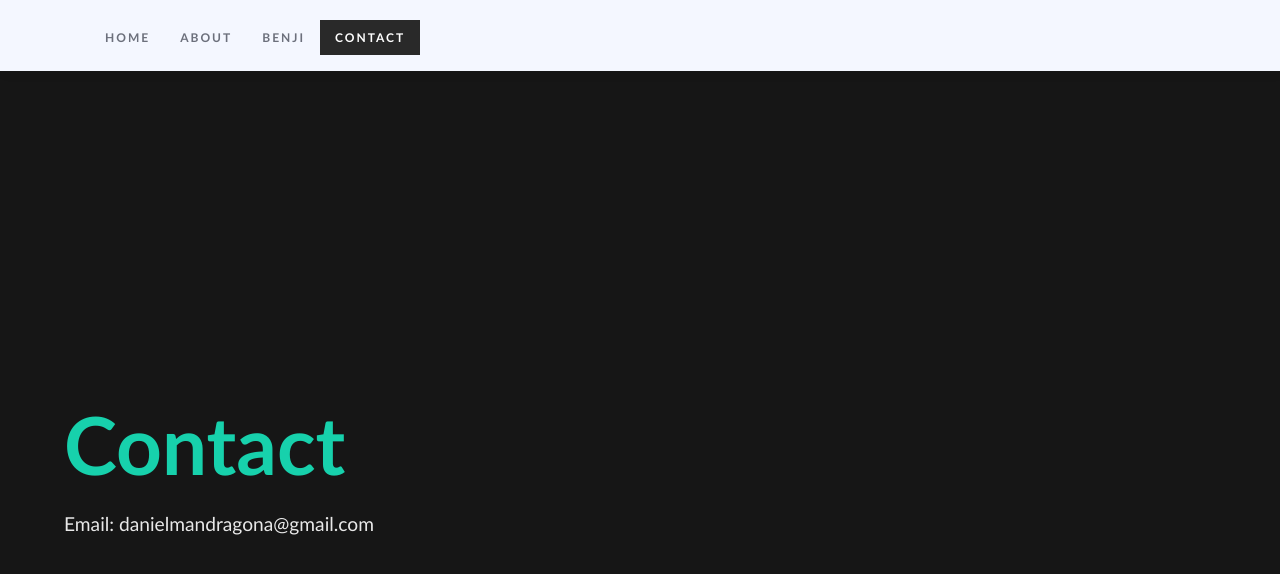
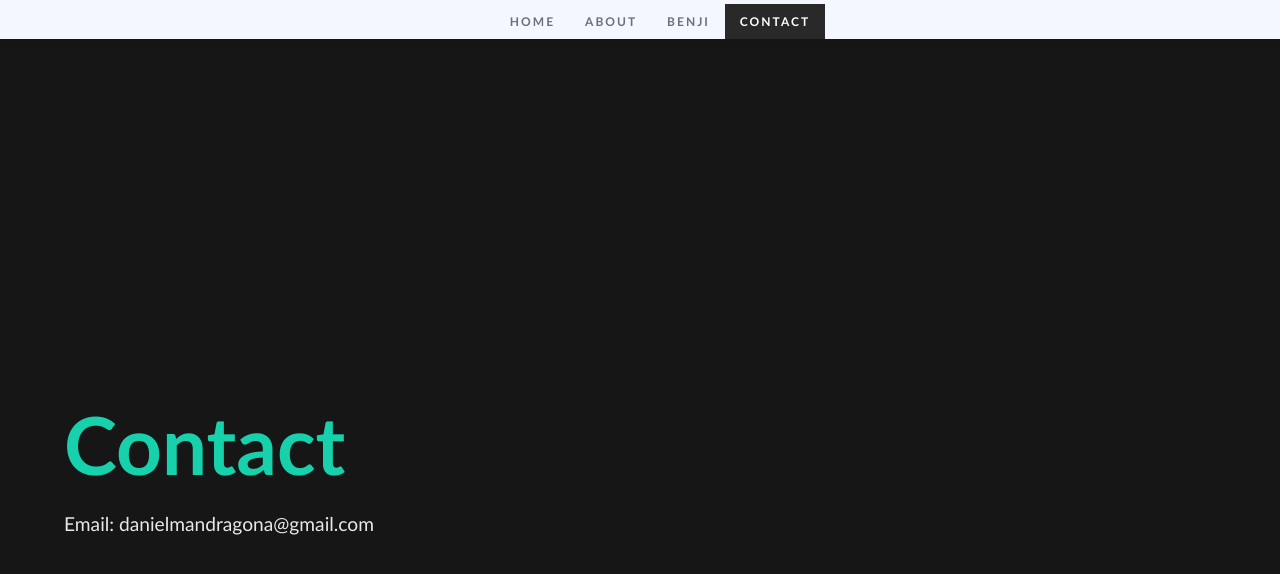
Before and after one commit to dandragona/dandragona.github.io, a Jekyll site: the page contact.html, which Jekyll copies as it is, in a window 1280 px wide. Shown: the top 574 px of the page. Built offline with Jekyll 4.4.1, drawn with Linux system fonts in a browser that asks for light colours.

Commit message:
center the nav bar

```diff
--- a/css/main.css
+++ b/css/main.css
@@ -56,6 +56,7 @@ body{
 }
 ul{
     list-style:none;
+    margin: auto;
 }
 a{
     text-decoration:none;
@@ -74,7 +75,7 @@ nav{
     left: 0;
     width:100%;
     box-sizing: border-box;
-    padding: 10px 50px;
+    padding: 10px 10px;
     background-color:#F4F7FF;
     box-shadow:2px 2px 12px rgba(0,0,0,0.05);
     z-index: 1;
```
